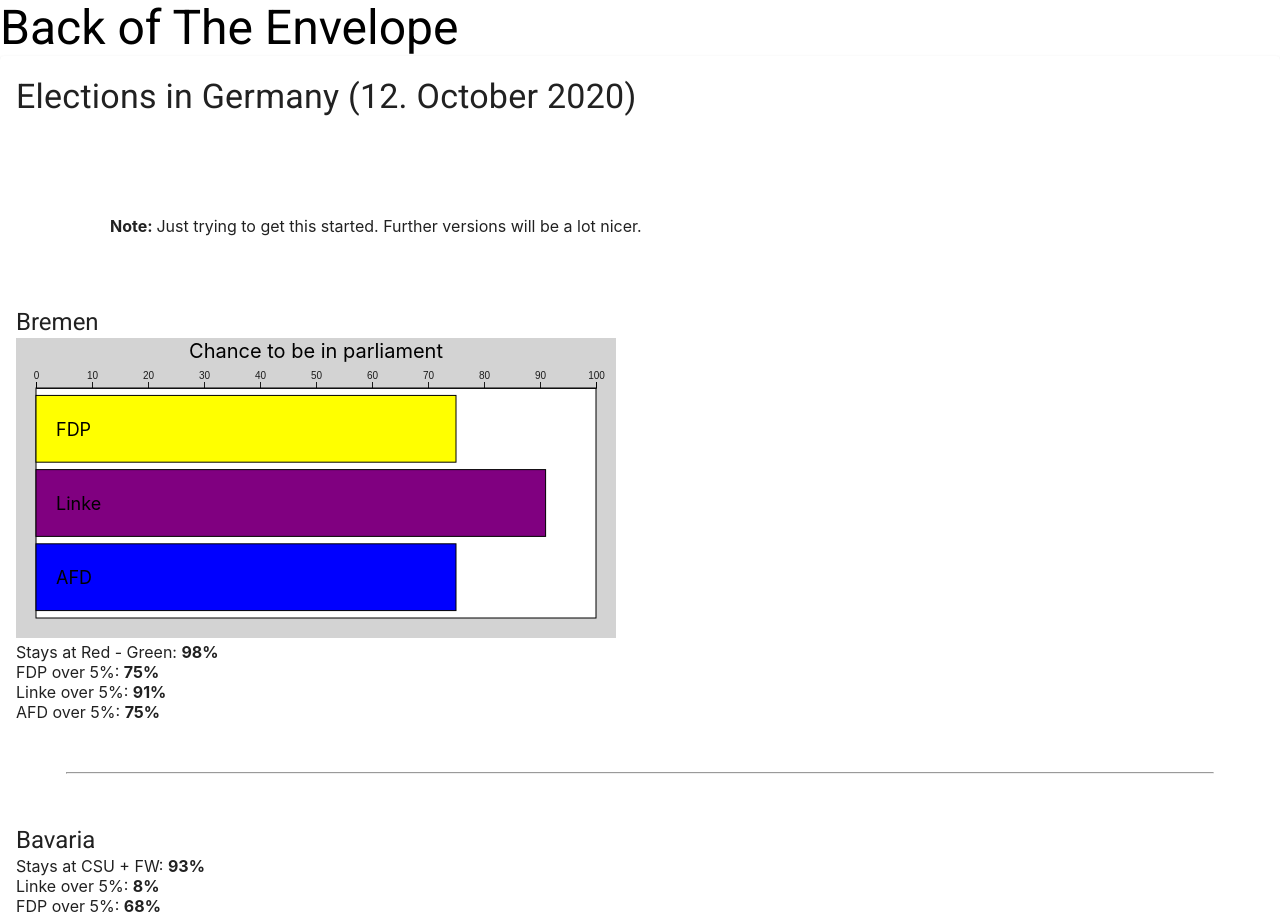
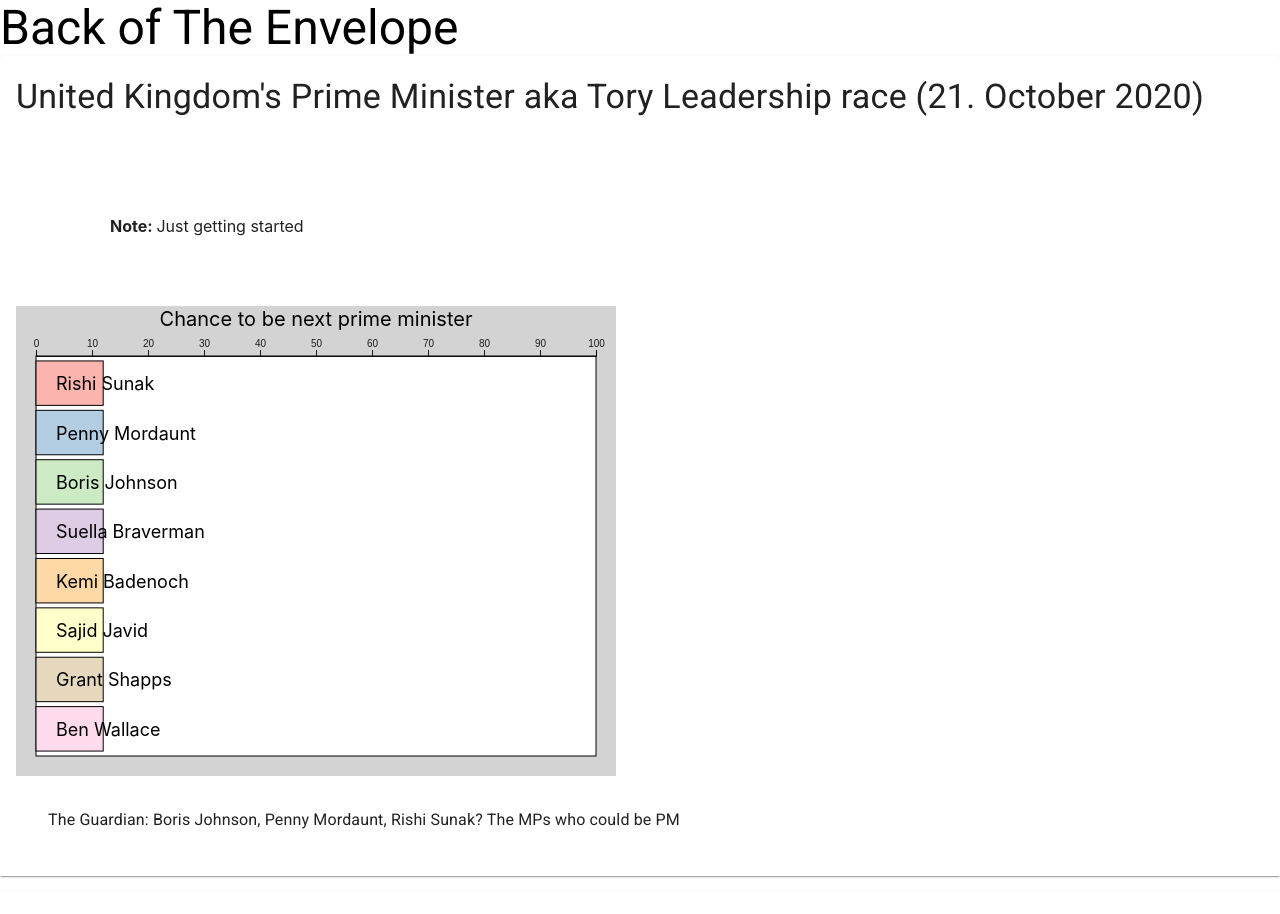
Before and after one commit to HelgeKrueger/back_of_the_envelope, a React (Create React App) app in the folder webapp/: page / in a window 1280 px wide. Shown: the top 914 px of the page. Built offline with nearby package versions, Linux system fonts and the light colour scheme.

Commit message:
Joke forecast for the UK prime minister election

```diff
--- a/webapp/src/App.js
+++ b/webapp/src/App.js
@@ -3,11 +3,13 @@ import { Typography } from "@mui/material";
 import "./App.css";
 
 import Germany20201012 from "./components/Germany_2020_10_12";
+import UK20201021 from "./components/United_Kingdom_2022_10_21";
 
 function App() {
   return (
     <div className="App">
       <Typography variant="h3">Back of The Envelope</Typography>
+      <UK20201021 />
       <Germany20201012 />
     </div>
   );
--- a/webapp/src/components/Germany_2020_10_12.js
+++ b/webapp/src/components/Germany_2020_10_12.js
@@ -26,8 +26,8 @@ const Predicition = () => {
         <BarChart
           data={[
             { name: "FDP", percentage: 75, color: "yellow" },
-            { name: "Linke", percentage: 91, color: "purple" },
-            { name: "AFD", percentage: 75, color: "blue" },
+            { name: "Linke", percentage: 91, color: "violet" },
+            { name: "AFD", percentage: 75, color: "lightblue" },
           ]}
           title="Chance to be in parliament"
         />
--- a/webapp/src/components/PercentageBarChart.js
+++ b/webapp/src/components/PercentageBarChart.js
@@ -4,7 +4,7 @@ import { useEffect, useRef } from "react";
 const BarChart = (props) => {
   const { data, title } = props;
   const width = 600;
-  const height = 300;
+  const height = 70 + data.length * 50;
   const margin = { top: 50, bottom: 20, right: 20, left: 20 };
   const svgElementRef = useRef(null);
 
@@ -47,6 +47,14 @@ const BarChart = (props) => {
 
       plotArea.append("g").call(xAxis);
 
+      const colorScheme = d3.scaleOrdinal(d3.schemePastel1);
+
+      for (let idx in data) {
+        if (!data[idx].color) {
+          data[idx].color = colorScheme(idx);
+        }
+      }
+
       plotArea
         .append("g")
         .selectAll("rect")
--- /dev/null
+++ b/webapp/src/components/Sources.js
@@ -0,0 +1,23 @@
+import { List, ListItem, ListItemButton, ListItemText } from "@mui/material";
+
+const Sources = (props) => {
+  const { list } = props;
+  const open = (url) => {
+    window.location = url;
+  };
+  return (
+    <List>
+      {list.map((entry) => {
+        return (
+          <ListItem>
+            <ListItemButton onClick={() => open(entry.url)}>
+              <ListItemText primary={entry.title} />
+            </ListItemButton>
+          </ListItem>
+        );
+      })}
+    </List>
+  );
+};
+
+export default Sources;
--- /dev/null
+++ b/webapp/src/components/United_Kingdom_2022_10_21.js
@@ -0,0 +1,53 @@
+import {
+  Accordion,
+  AccordionDetails,
+  AccordionSummary,
+  Typography,
+} from "@mui/material";
+import { Container } from "@mui/system";
+import PercentageBarChart from "./PercentageBarChart";
+import Sources from "./Sources";
+
+const Predicition = () => {
+  return (
+    <Accordion defaultExpanded>
+      <AccordionSummary>
+        <Typography variant="h4">
+          United Kingdom's Prime Minister aka Tory Leadership race (21. October
+          2020)
+        </Typography>
+      </AccordionSummary>
+      <AccordionDetails>
+        <Container sx={{ margin: "70px" }}>
+          <Typography variant="body">
+            <b>Note: </b> Just getting started
+          </Typography>
+        </Container>
+        <PercentageBarChart
+          data={[
+            { name: "Rishi Sunak", percentage: 12 },
+            { name: "Penny Mordaunt", percentage: 12 },
+            { name: "Boris Johnson", percentage: 12 },
+            { name: "Suella Braverman", percentage: 12 },
+            { name: "Kemi Badenoch", percentage: 12 },
+            { name: "Sajid Javid", percentage: 12 },
+            { name: "Grant Shapps", percentage: 12 },
+            { name: "Ben Wallace", percentage: 12 },
+          ]}
+          title="Chance to be next prime minister"
+        />
+        <Sources
+          list={[
+            {
+              title:
+                "The Guardian: Boris Johnson, Penny Mordaunt, Rishi Sunak? The MPs who could be PM",
+              url: "https://www.theguardian.com/politics/2022/oct/20/who-could-replace-liz-truss-as-prime-minister",
+            },
+          ]}
+        />
+      </AccordionDetails>
+    </Accordion>
+  );
+};
+
+export default Predicition;
```
